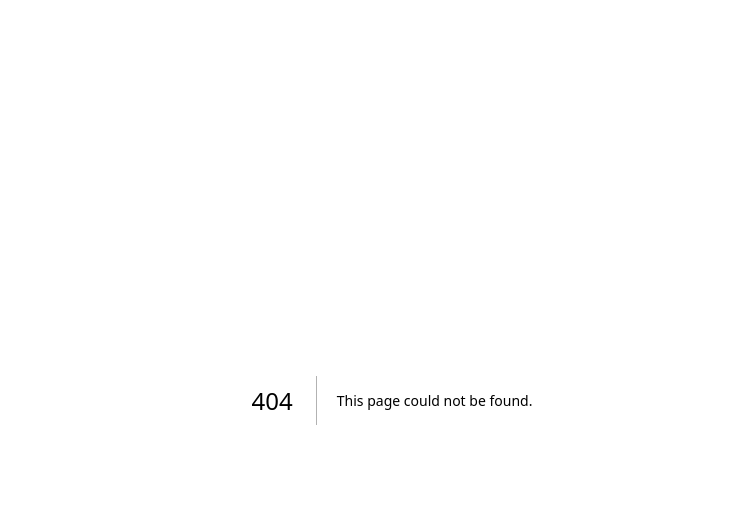
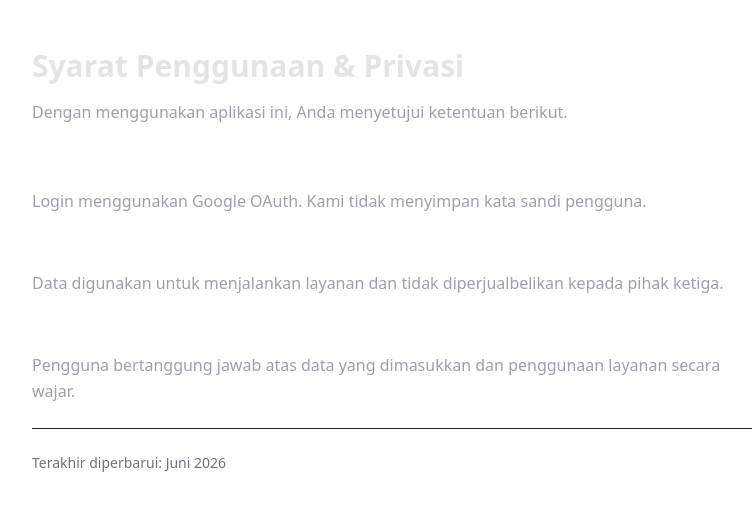
Before and after one commit to 92lucky/invoice-b2b, a Next.js app: page /legal in a window 1280 px wide. Before the commit this address had no page. Shown: the top 510 px of the page, without its empty margins (248-1002 px from the left). Built offline with nearby package versions, Linux system fonts and the light colour scheme.

Commit message:
add privacy policy

```diff
--- /dev/null
+++ b/app/legal/page.tsx
@@ -0,0 +1,43 @@
+export default function LegalPage() {
+  return (
+    <main className="max-w-3xl mx-auto px-6 py-12 text-zinc-200">
+      <h1 className="text-3xl font-bold mb-4">Syarat Penggunaan & Privasi</h1>
+
+      <p className="text-zinc-400 mb-8">
+        Dengan menggunakan aplikasi ini, Anda menyetujui ketentuan berikut.
+      </p>
+
+      <div className="space-y-6 text-zinc-400 leading-relaxed">
+        <section>
+          <h2 className="text-lg font-semibold text-white mb-1">Keamanan</h2>
+          <p>
+            Login menggunakan Google OAuth. Kami tidak menyimpan kata sandi
+            pengguna.
+          </p>
+        </section>
+
+        <section>
+          <h2 className="text-lg font-semibold text-white mb-1">
+            Privasi Data
+          </h2>
+          <p>
+            Data digunakan untuk menjalankan layanan dan tidak diperjualbelikan
+            kepada pihak ketiga.
+          </p>
+        </section>
+
+        <section>
+          <h2 className="text-lg font-semibold text-white mb-1">Penggunaan</h2>
+          <p>
+            Pengguna bertanggung jawab atas data yang dimasukkan dan penggunaan
+            layanan secara wajar.
+          </p>
+        </section>
+
+        <p className="text-sm text-zinc-500 pt-6 border-t border-zinc-800">
+          Terakhir diperbarui: Juni 2026
+        </p>
+      </div>
+    </main>
+  );
+}
--- a/app/login/page.tsx
+++ b/app/login/page.tsx
@@ -1,7 +1,12 @@
+"use client";
+
+import { useState } from "react";
 import { FileText } from "lucide-react";
 import LoginButton from "@/components/ui/LoginButton";
 
 export default function Page() {
+  const [agreed, setAgreed] = useState(false);
+
   return (
     <main className="min-h-screen bg-black flex items-center justify-center px-6">
       <div className="w-full max-w-md">
@@ -22,13 +27,29 @@ export default function Page() {
 
           <div className="h-px bg-zinc-800 my-10" />
 
-          <div className="flex justify-center">
-            <LoginButton />
+          <div className="flex justify-center mb-6">
+            <LoginButton disabled={!agreed} />
           </div>
 
-          <p className="text-zinc-500 text-sm text-center mt-10">
-            login dengan akun Google
-          </p>
+          <label className="flex items-start gap-3 text-xs text-zinc-400">
+            <input
+              type="checkbox"
+              checked={agreed}
+              onChange={(e) => setAgreed(e.target.checked)}
+              className="mt-0.5"
+            />
+
+            <span>
+              Saya menyetujui{" "}
+              <a
+                href="/legal"
+                className="text-zinc-300 hover:text-white underline"
+              >
+                Syarat Penggunaan & Privasi
+              </a>
+              .
+            </span>
+          </label>
         </div>
       </div>
     </main>
--- a/components/billing/plan.ts
+++ b/components/billing/plan.ts
@@ -1,20 +1,20 @@
 export const plans = [
   {
-    label: "/Bulan",
+    label: "1 Bulan",
     price: "Rp8k",
-    desc: "per month",
+    desc: "Pengenalan",
     plan: "monthly",
   },
   {
     label: "3 Bulan",
     price: "Rp20k",
-    desc: "save more",
+    desc: "Explore",
     plan: "quarterly",
   },
   {
     label: "12 Bulan",
     price: "Rp70k",
-    desc: "full access",
+    desc: "Lebih Hemat",
     plan: "yearly",
   },
 ];
--- a/components/ui/LoginButton.tsx
+++ b/components/ui/LoginButton.tsx
@@ -3,9 +3,14 @@
 import { signIn } from "next-auth/react";
 import { FcGoogle } from "react-icons/fc";
 
-export default function LoginButton() {
+interface LoginButtonProps {
+  disabled?: boolean;
+}
+
+export default function LoginButton({ disabled = false }: LoginButtonProps) {
   return (
     <button
+      disabled={disabled}
       onClick={() => signIn("google", { callbackUrl: "/dashboard" })}
       className="
         w-16 h-16
@@ -15,6 +20,9 @@ export default function LoginButton() {
         transition
         flex items-center justify-center
         shadow-xl
+        disabled:opacity-50
+        disabled:hover:scale-100
+        disabled:cursor-not-allowed
       "
     >
       <FcGoogle size={32} />
```
